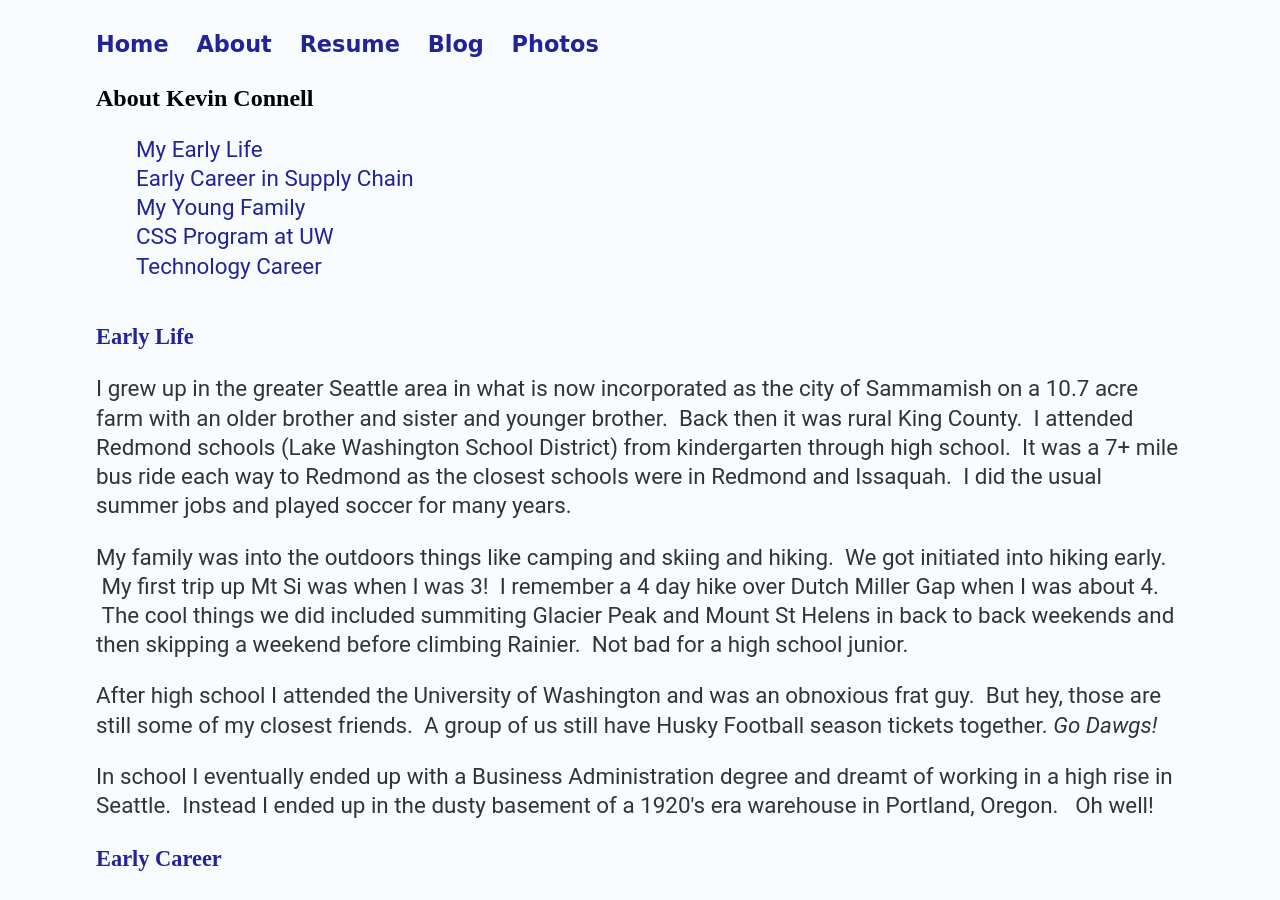
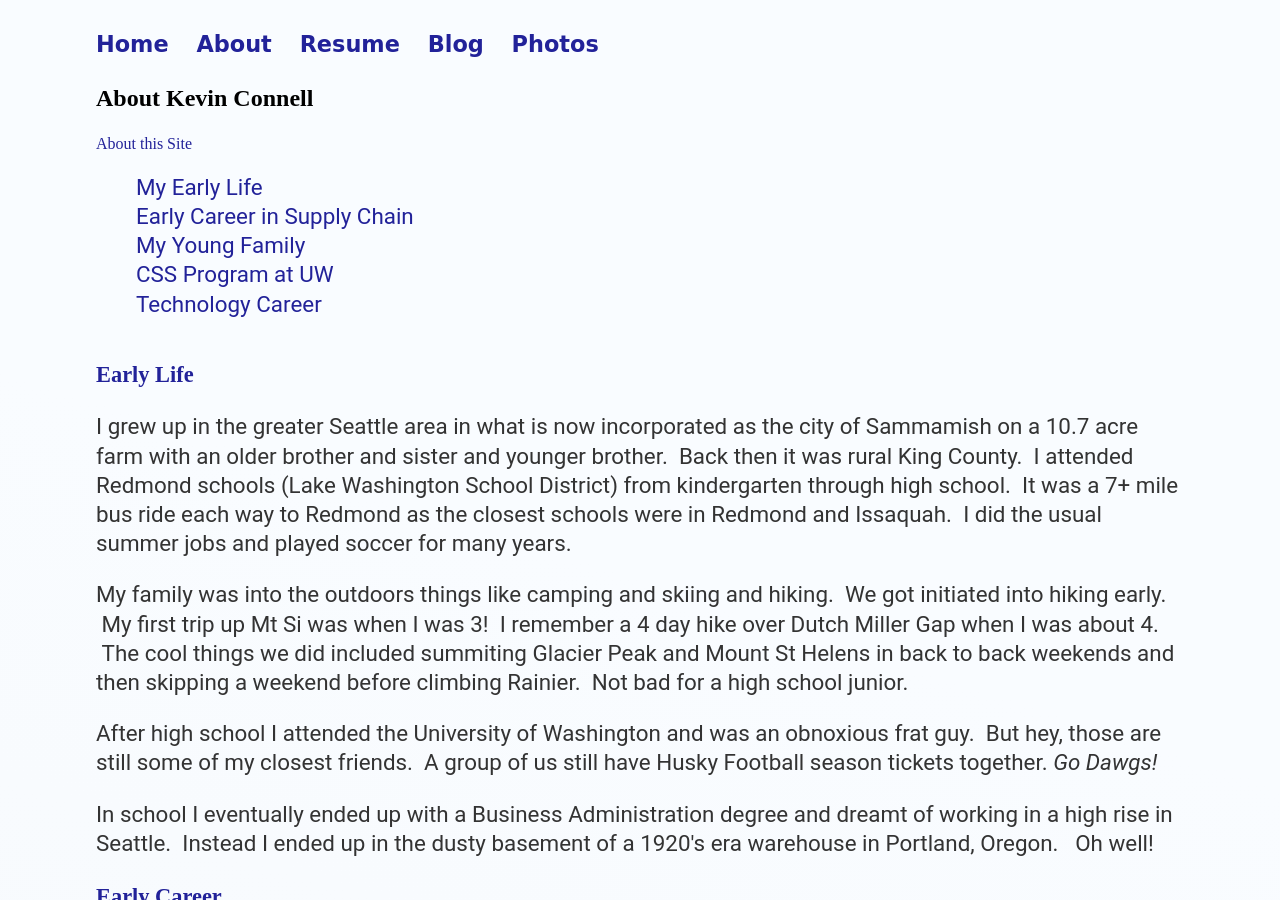
Before and after one commit to mo4dawg/mo4dawg.github.io, a Jekyll site: the page built from about/index.html, in a window 1280 px wide and 900 px high. Built offline with Jekyll 4.4.1, drawn with Linux system fonts in a browser that asks for light colours.

Commit message:
Update index.html

```diff
--- a/about/index.html
+++ b/about/index.html
@@ -4,6 +4,7 @@ title: About Kevin Connell
 ---
 <div class="blurb">
 <h2>About Kevin Connell</h2>
+<a href = "/site/about">About this Site</a>
 <ul class="posts">
 	<li><a href="#EarlyLife">My Early Life</a></li>
 	<li><a href="#EarlyCareer">Early Career in Supply Chain</a></li>
```
